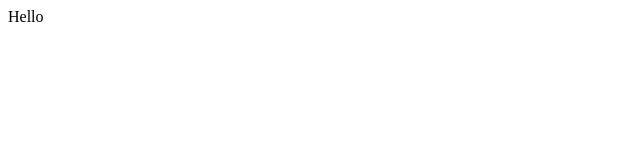
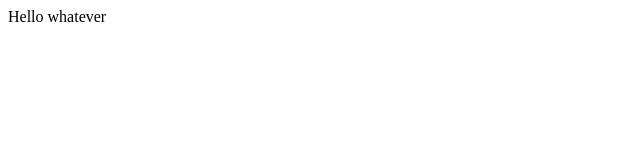
Before and after one commit to Brightson-George/git_demo_repo, a plain HTML site: page index.html in a window 1280 px wide. Shown: the full height of the page, 0-640 px from the left. Drawn offline with Linux system fonts and the light colour scheme.

Commit message:
updated index.html

```diff
--- a/index.html
+++ b/index.html
@@ -1 +1 @@
-<div>Hello</div>
+<div>Hello whatever</div>
```
